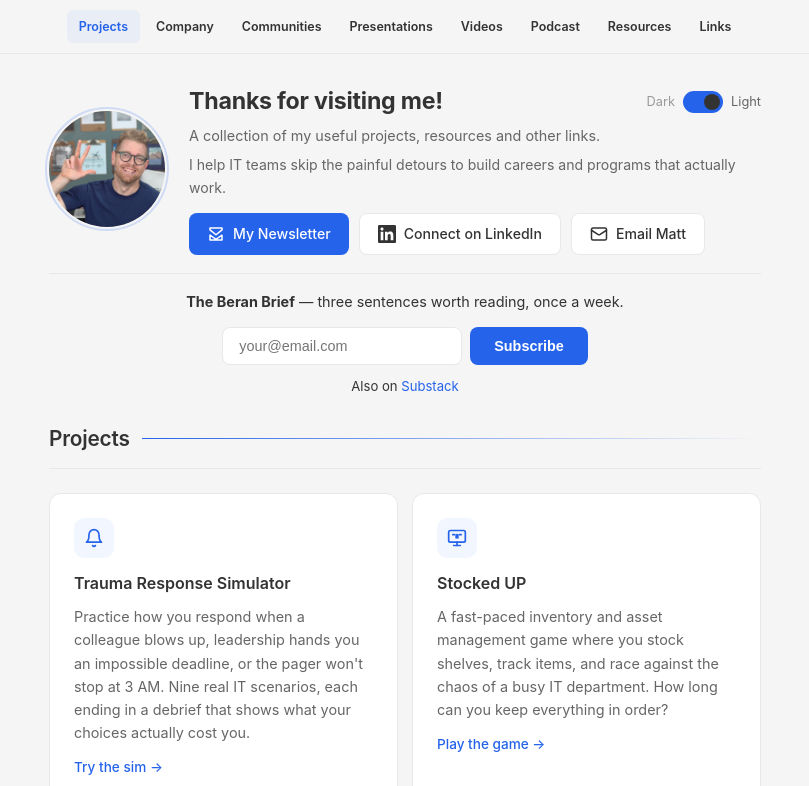
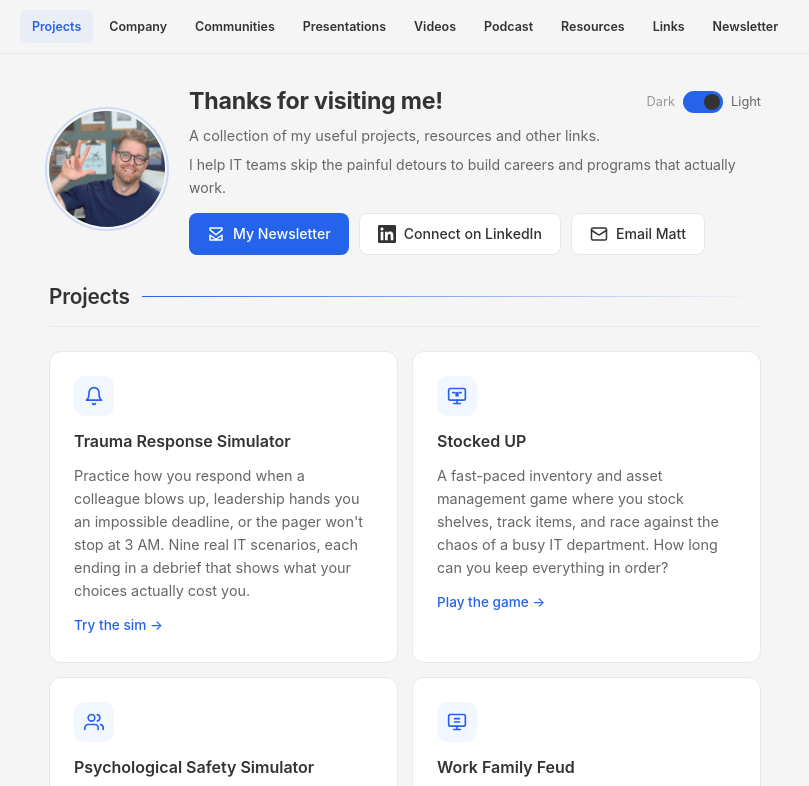
Before and after one commit to mattberan/mattberan, a website: page site/index.html in a window 1280 px wide. Shown: the top 786 px of the page, without its empty margins (235-1044 px from the left). Drawn offline with Linux system fonts and the light colour scheme.

Commit message:
Move newsletter signup to bottom section, add Newsletter to primary nav

```diff
--- a/site/index.html
+++ b/site/index.html
@@ -376,9 +376,6 @@
   }
 
   .newsletter-signup {
-    margin-top: 18px;
-    padding-top: 16px;
-    border-top: 1px solid var(--border);
     text-align: center;
   }
 
@@ -824,6 +821,7 @@
     <li><a href="#podcast">Podcast</a></li>
     <li><a href="#resources">Resources</a></li>
     <li><a href="#links">Links</a></li>
+    <li><a href="#newsletter">Newsletter</a></li>
   </ul>
 </nav>
 
@@ -861,14 +859,6 @@
         </a>
       </div>
     </div>
-  </div>
-  <div class="newsletter-signup">
-    <p class="newsletter-signup-label"><strong>The Beran Brief</strong> — three sentences worth reading, once a week.</p>
-    <form action="https://formspree.io/f/xqegopqp" method="POST" class="newsletter-signup-form" data-track="form-newsletter">
-      <input type="email" name="email" placeholder="your@email.com" required>
-      <button type="submit">Subscribe</button>
-    </form>
-    <p class="newsletter-substack">Also on <a href="https://substack.com/@mattberan" target="_blank" rel="noopener">Substack</a></p>
   </div>
 </header>
 
@@ -1214,6 +1204,22 @@
     </ul>
   </section>
 
+  <!-- NEWSLETTER -->
+  <section id="newsletter" class="fade-in">
+    <div class="section-header">
+      <h2>Newsletter</h2>
+      <div class="line"></div>
+    </div>
+    <div class="newsletter-signup">
+      <p class="newsletter-signup-label"><strong>The Beran Brief</strong> — three sentences worth reading, once a week.</p>
+      <form action="https://formspree.io/f/xqegopqp" method="POST" class="newsletter-signup-form" data-track="form-newsletter">
+        <input type="email" name="email" placeholder="your@email.com" required>
+        <button type="submit">Subscribe</button>
+      </form>
+      <p class="newsletter-substack">Also on <a href="https://substack.com/@mattberan" target="_blank" rel="noopener">Substack</a></p>
+    </div>
+  </section>
+
 </main>
 
 <footer>
```
